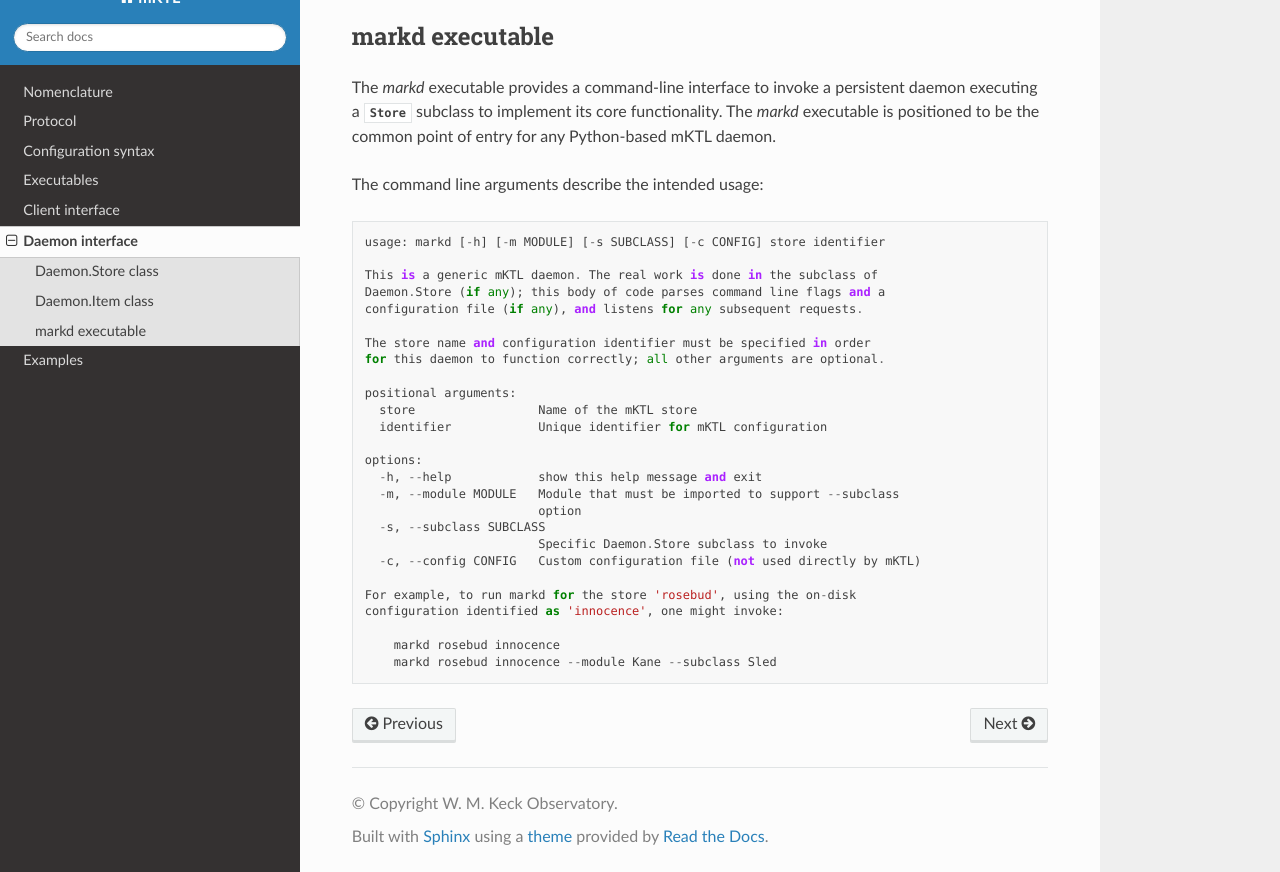
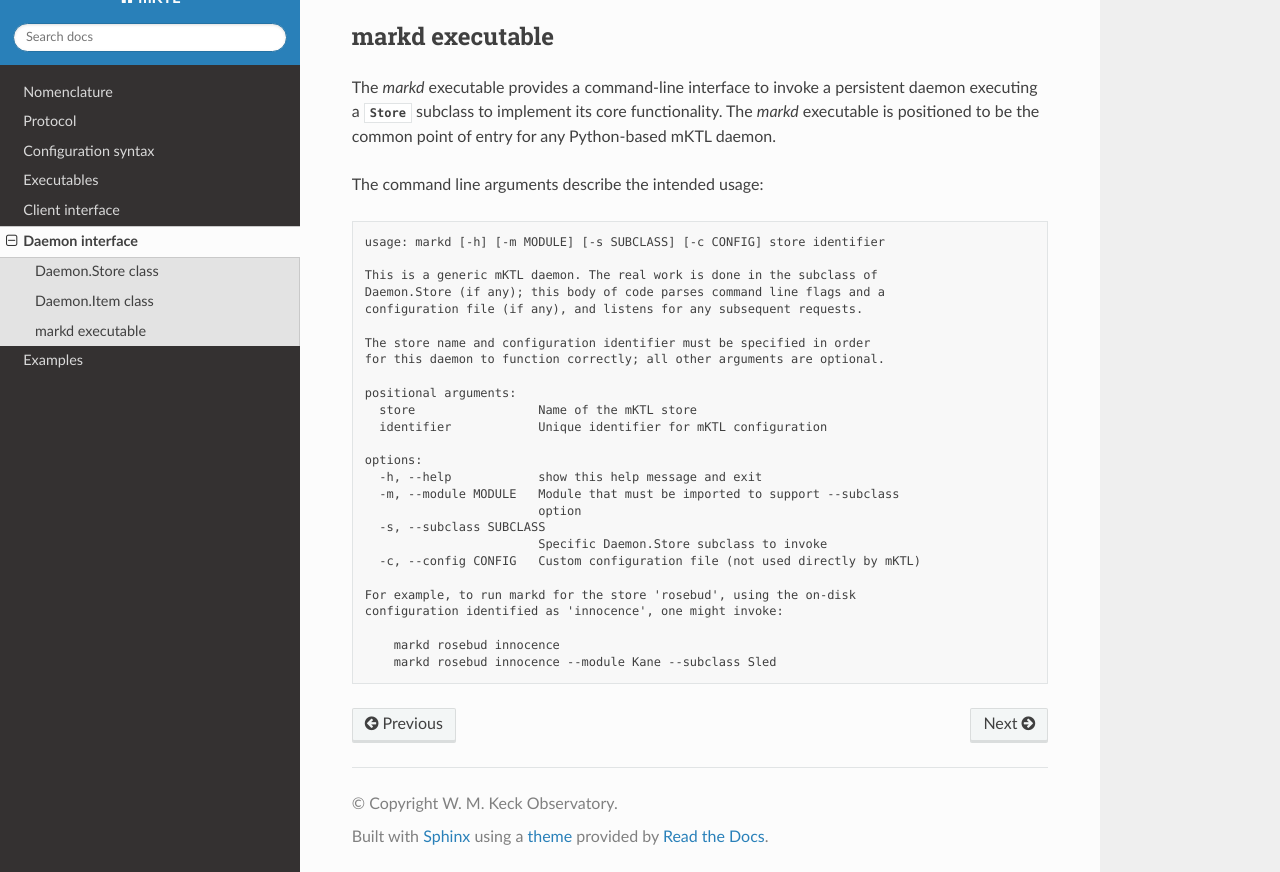
Before and after one commit to KeckObservatory/mKTL, a Sphinx documentation site: the page built from doc/daemon.rst, in a window 1280 px wide and 900 px high, scrolled down 1350 px, cut to the strip 28-900 px from the top of the window. Built offline with Sphinx 7.4.7 and the Read the Docs theme 3.1.0, drawn with Linux system fonts in a browser that asks for light colours; part of the change alters nothing that is shown.

```diff
--- a/doc/daemon.rst
+++ b/doc/daemon.rst
@@ -76,5 +76,5 @@ Python-based mKTL daemon.
 
 The command line arguments describe the intended usage:
 
-.. include:: ./markd.txt
-   :literal:
+.. literalinclude:: ./markd.txt
+   :language: none
```
